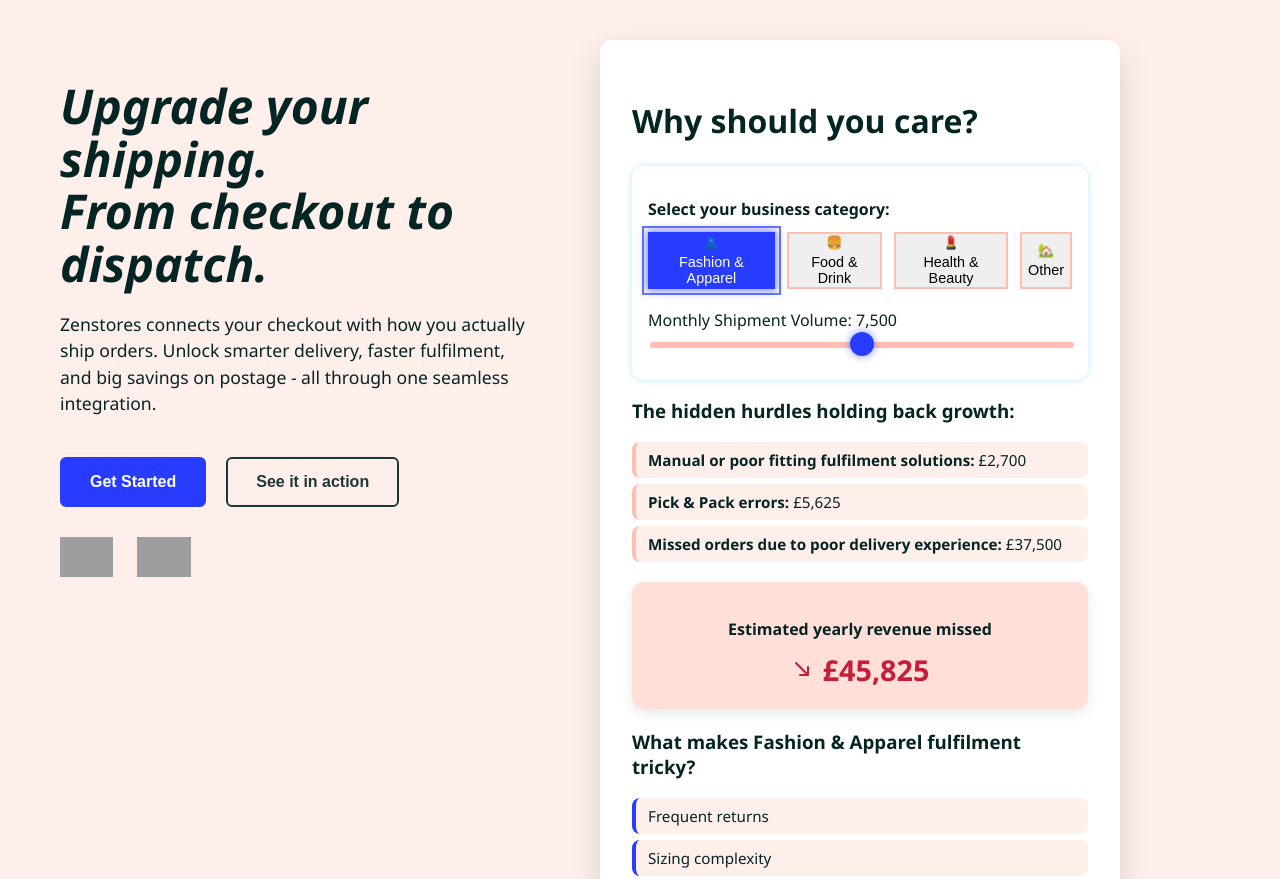
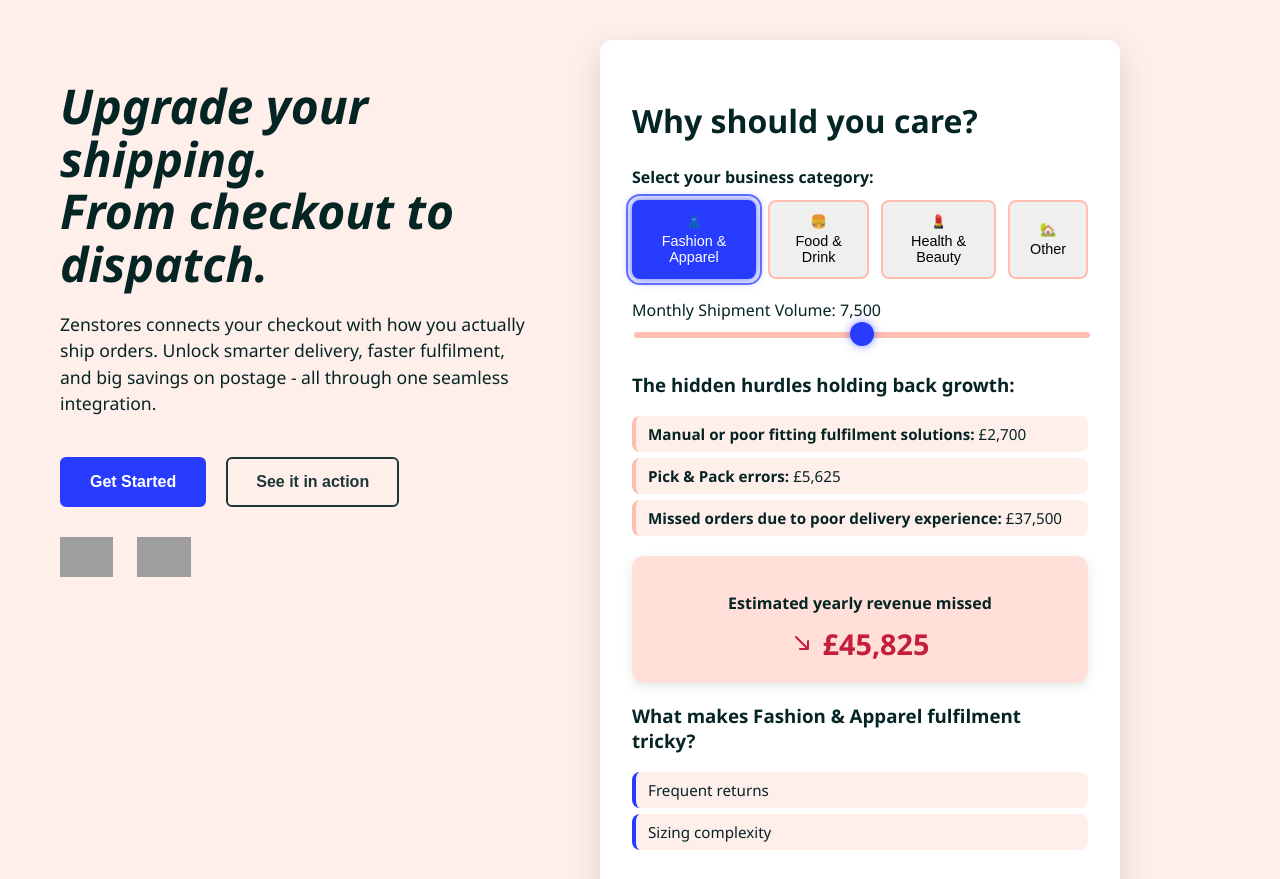
Before and after one commit to mikeykelley/homepageversion, a plain HTML site: page index.html in a window 1280 px wide. Shown: the top 879 px of the page. Drawn offline with Linux system fonts and the light colour scheme; grey boxes are pictures that could not be loaded.

Commit message:
Update styles.css

```diff
--- a/styles.css
+++ b/styles.css
@@ -135,13 +135,18 @@ body {
   margin-bottom: 20px;
 }
 
+/* Keep your .category-btn styling as is */
+
 .category-btn {
-  box-sizing: border-box; /* ensure padding + border don't resize */
+  box-sizing: border-box;
   border: 2px solid var(--zen-pink-standard);
-  transition: background-color 0.3s ease, border-color 0.3s ease, box-shadow 0.3s ease;
-  /* reserve space for glow by adding transparent outline */
+  transition: background-color 0.3s ease, border-color 0.3s ease, box-shadow 0.3s ease, outline-color 0.3s ease;
   outline: 2px solid transparent;
   outline-offset: 0;
+  cursor: pointer;
+  padding: 12px 20px;
+  border-radius: 8px;
+  user-select: none;
 }
 
 .category-btn span {
@@ -150,23 +155,38 @@ body {
   margin-top: 4px;
 }
 
+/* Selected state: keeps blue background, white text, and glowing outline */
+
 .category-btn.selected {
   background-color: var(--zen-blue);
   color: white;
   border-color: var(--zen-blue);
-
-  /* Glow using outline - does not shift layout */
   outline-color: rgba(40, 60, 255, 0.7);
   outline-offset: 4px;
-
-  /* Optionally add subtle box-shadow inside */
   box-shadow: 0 0 8px 2px rgba(40, 60, 255, 0.6);
 }
+
+/* Hover effect for unselected buttons */
 
 .category-btn:hover:not(.selected) {
   background-color: var(--zen-pink-standard);
   border-color: var(--zen-pink-standard);
   color: var(--zen-black);
+}
+
+/* Glow animation, applied via .glow class */
+
+.category-btn.glow {
+  animation: gentleGlow 2.5s ease-in-out infinite alternate;
+}
+
+@keyframes gentleGlow {
+  0% {
+    box-shadow: 0 0 6px 1px rgba(0, 174, 255, 0.2);
+  }
+  100% {
+    box-shadow: 0 0 14px 3px rgba(0, 174, 255, 0.6);
+  }
 }
 
 /* Challenges */
@@ -323,20 +343,3 @@ body {
   width: 24px;
   height: 24px;
 }
-
-/* Gentle glow animation on interactive area */
-#interactive-area.glow {
-  animation: gentleGlow 2.5s ease-in-out infinite alternate;
-  border-radius: 12px;
-  padding: 1rem;
-  box-shadow: 0 0 8px 2px rgba(0, 174, 255, 0.4);
-}
-
-@keyframes gentleGlow {
-  0% {
-    box-shadow: 0 0 6px 1px rgba(0, 174, 255, 0.2);
-  }
-  100% {
-    box-shadow: 0 0 14px 3px rgba(0, 174, 255, 0.6);
-  }
-}
```
